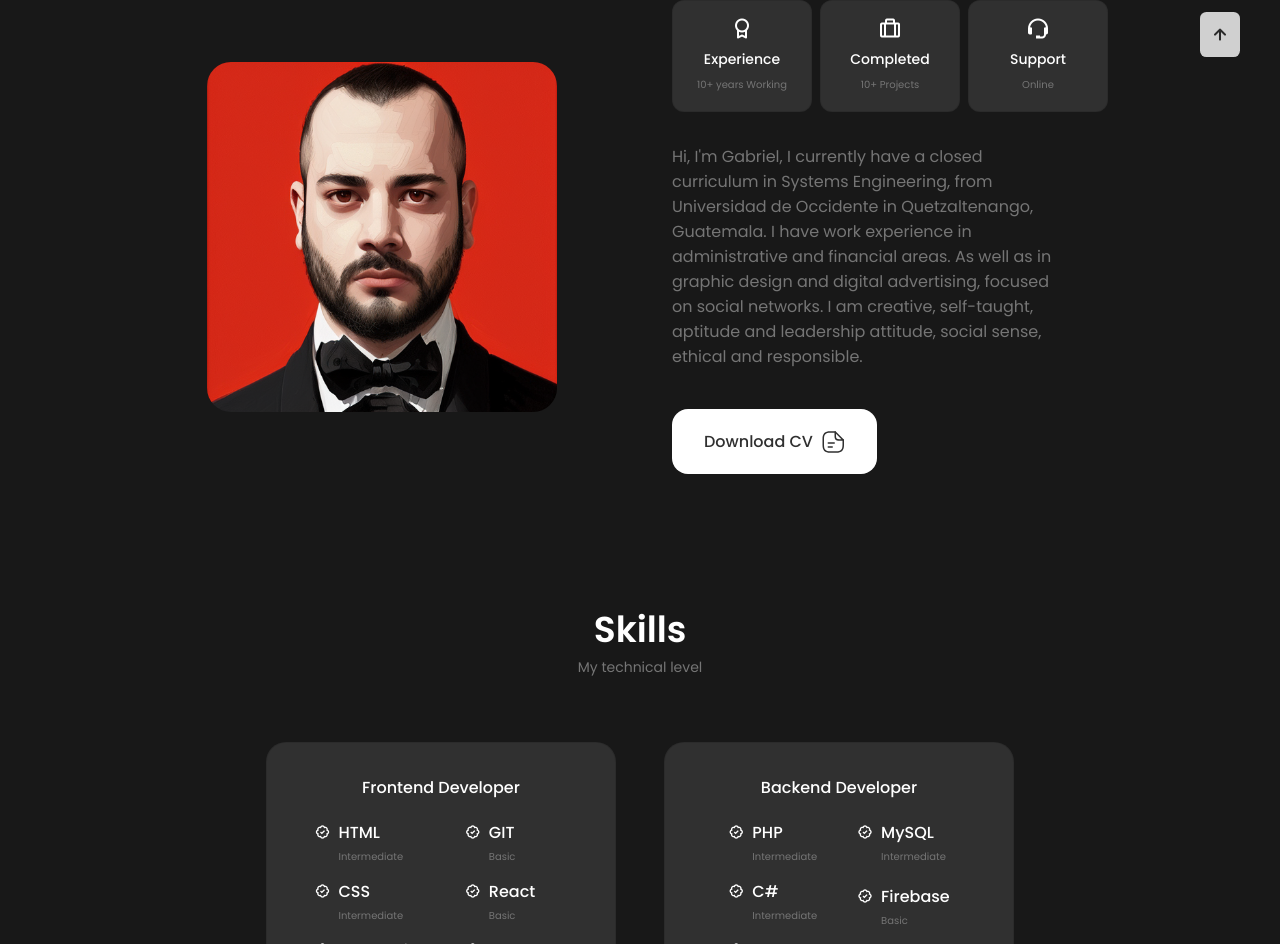
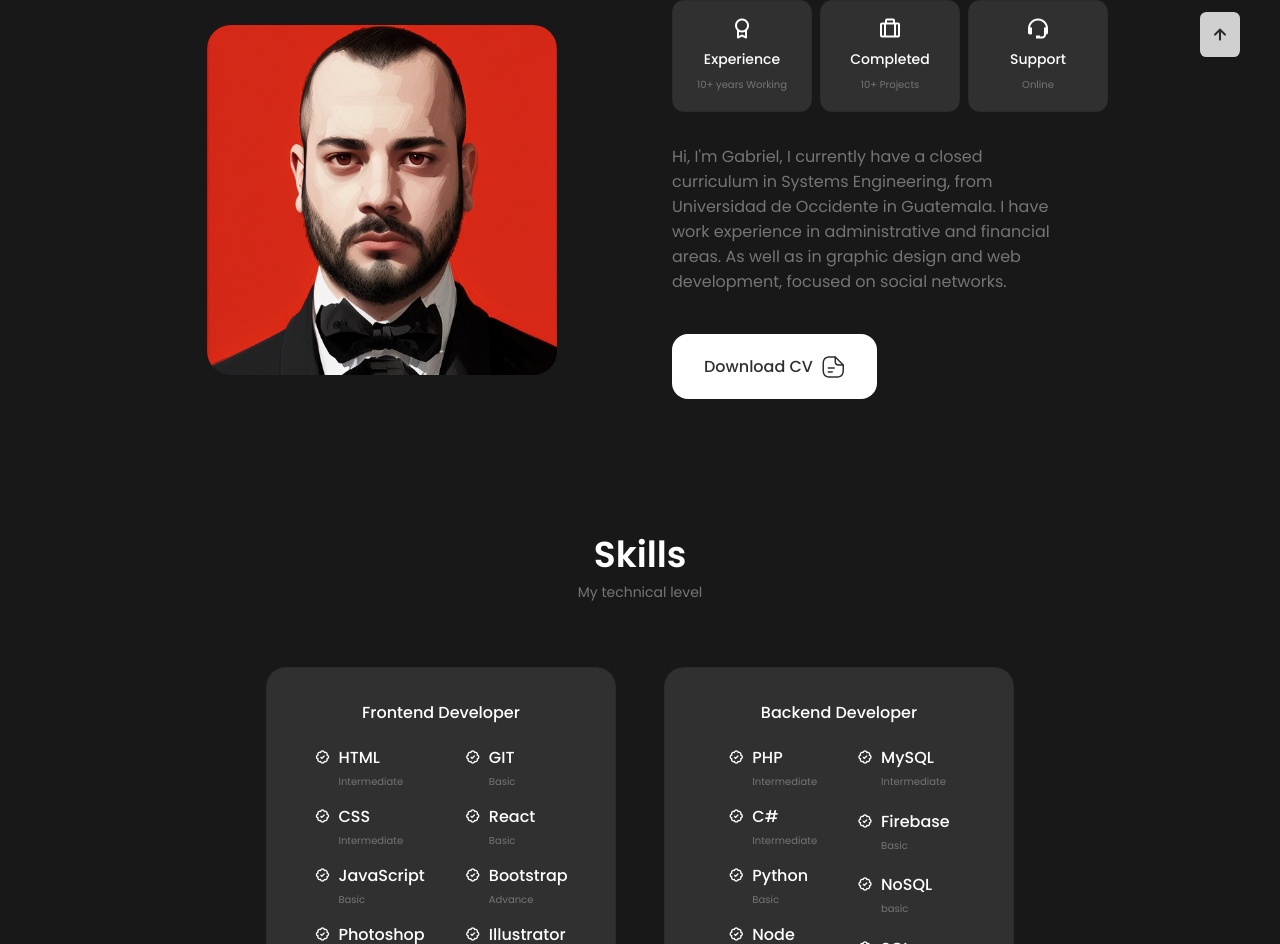
Before and after one commit to byteGabo/GaboPortfolio, a React (Create React App) app: page / in a window 1280 px wide. Shown: the part 903-1847 px from the top of the page. Built offline with nearby package versions, Linux system fonts and the light colour scheme; the HTML template or start-up script is replaced by a standard one.

Commit message:
Changed about description

```diff
--- a/src/components/about/About.jsx
+++ b/src/components/about/About.jsx
@@ -18,11 +18,9 @@ export const About = () => {
 
           <p className="about__description">
             Hi, I'm Gabriel, I currently have a closed curriculum in Systems
-            Engineering, from Universidad de Occidente in Quetzaltenango,
-            Guatemala. I have work experience in administrative and financial
-            areas. As well as in graphic design and digital advertising, focused
-            on social networks. I am creative, self-taught, aptitude and
-            leadership attitude, social sense, ethical and responsible.
+            Engineering, from Universidad de Occidente in Guatemala. I have work
+            experience in administrative and financial areas. As well as in
+            graphic design and web development, focused on social networks.
           </p>
 
           <a download="" href={CV} className="button button--flex">
```
